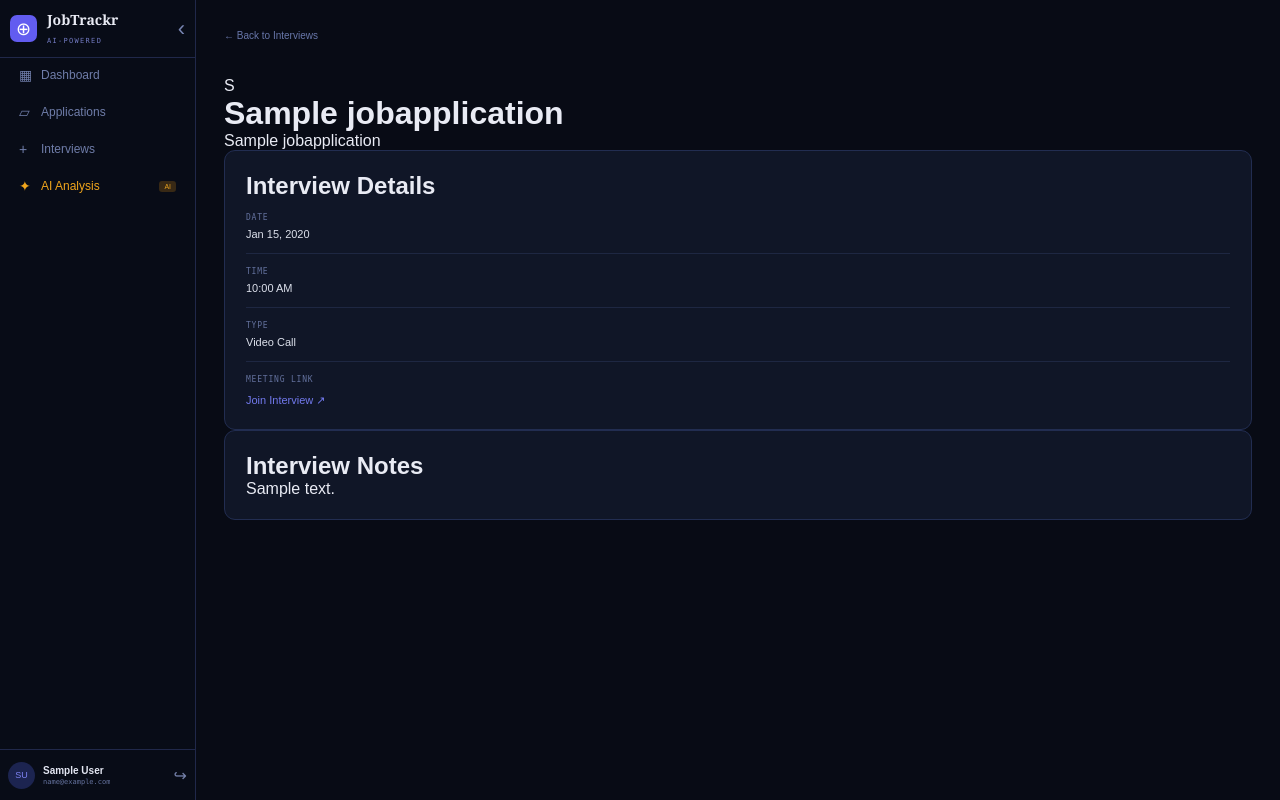
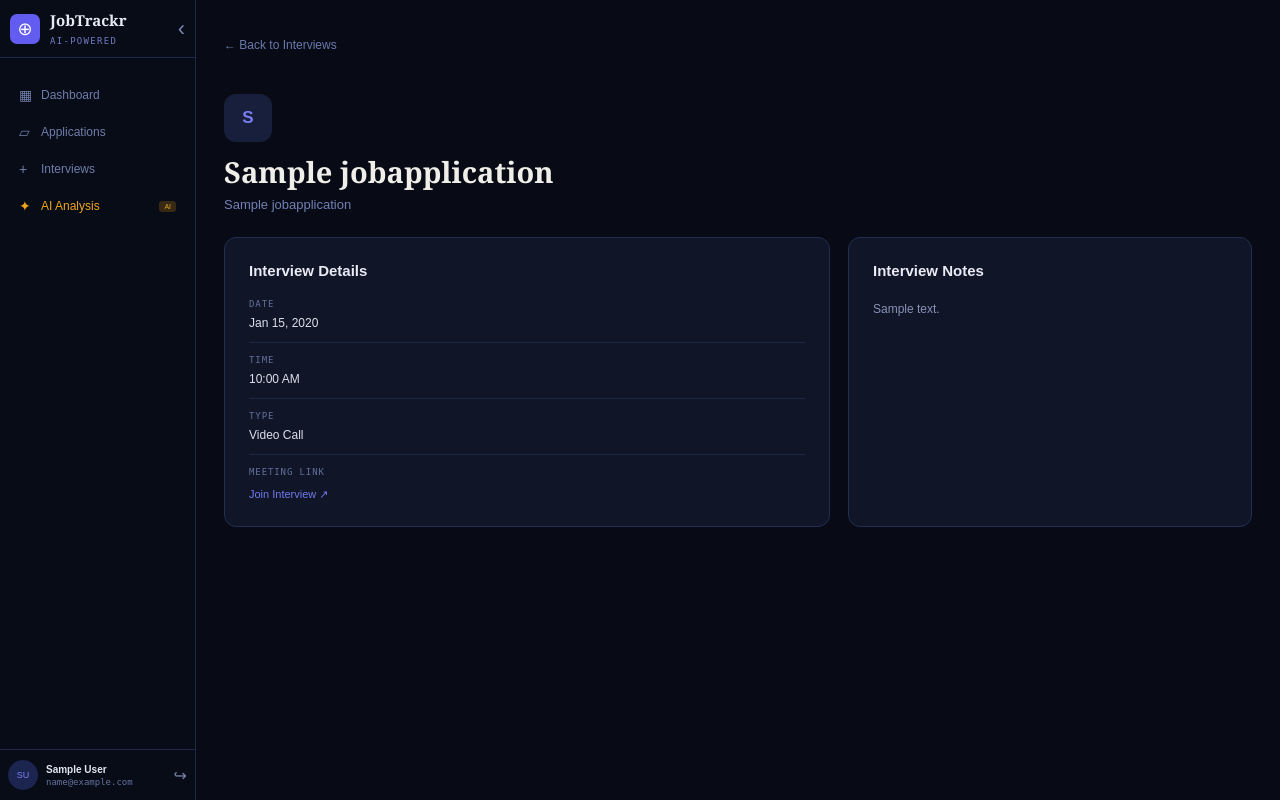
Before and after one commit to MaksudaParvin/AI-Powered-Job-Application-Tracker, a Django app: page /interviews/1/ in a window 1280 px wide. Run offline with Django 5.2, Linux system fonts and the light colour scheme; a user stored in the database is signed in; tables that the repository leaves empty hold one stand-in row (values such as "Sample post").

Commit message:
fix:fix ui issues

```diff
--- a/static/css/dashboard.css
+++ b/static/css/dashboard.css
@@ -61,8 +61,8 @@ a {
 }
 
 .brand-icon {
-    width: 27px;
-    height: 27px;
+    width: 30px;
+    height: 30px;
 
     background: #625cf0;
 
@@ -82,12 +82,12 @@ a {
 
 .brand-info h2 {
     font-family: Georgia, "Times New Roman", serif;
-    font-size: 14px;
+    font-size: 15px;
 }
 
 .brand-info span {
     font-family: monospace;
-    font-size: 7px;
+    font-size: 9px;
     letter-spacing: 1.3px;
     color: #737bc3;
 }
@@ -127,12 +127,12 @@ a {
 
     color: white;
 
-    font-size: 12px;
+    font-size: 13px;
     font-weight: 600;
 }
 
 .plus-icon {
-    font-size: 17px;
+    font-size: 18px;
 }
 
 
@@ -140,6 +140,7 @@ a {
 
 .sidebar-nav {
     padding: 0 7px;
+    padding-top: 20px;
 }
 
 .nav-item {
@@ -212,8 +213,8 @@ a {
 }
 
 .user-avatar {
-    width: 27px;
-    height: 27px;
+    width: 30px;
+    height: 30px;
 
     flex-shrink: 0;
 
@@ -260,7 +261,7 @@ a {
 
     font-family: monospace;
 
-    font-size: 7px;
+    font-size: 9px;
 }
 
 .logout-btn {
--- /dev/null
+++ b/static/css/interview-detail-page.css
@@ -0,0 +1,395 @@
+/* =========================================================
+   INTERVIEW DETAIL PAGE
+   Scoped only to .interview-detail-page
+========================================================= */
+
+.interview-detail-page {
+    width: 100%;
+    max-width: none;
+    margin: 0;
+    padding: 10px 0px 0px;
+    box-sizing: border-box;
+}
+
+
+/* =========================================================
+   BACK LINK
+========================================================= */
+
+.interview-detail-page .back-link {
+    display: inline-flex;
+
+    align-items: center;
+
+    margin-bottom: 22px;
+
+    color: #6979ad;
+
+    font-size: 12px;
+
+    text-decoration: none;
+
+    transition: color .2s ease;
+}
+
+
+.interview-detail-page .back-link:hover {
+    color: #7d83f2;
+}
+
+
+/* =========================================================
+   HEADER
+========================================================= */
+
+.interview-detail-page .interview-detail-header {
+    display: flex;
+
+    align-items: center;
+
+    justify-content: space-between;
+
+    gap: 25px;
+
+    margin-bottom: 25px;
+}
+
+
+/* =========================================================
+   COMPANY / TITLE
+========================================================= */
+
+.interview-detail-page .interview-detail-header > div:first-child {
+    min-width: 0;
+}
+
+
+.interview-detail-page .interview-detail-company {
+    width: 48px;
+    height: 48px;
+
+    display: flex;
+
+    align-items: center;
+    justify-content: center;
+
+    margin-bottom: 13px;
+
+    border-radius: 12px;
+
+    background: #171f3c;
+
+    color: #777ef1;
+
+    font-size: 17px;
+
+    font-weight: 600;
+}
+
+
+.interview-detail-page .interview-detail-header h1 {
+    margin: 0;
+
+    font-family:
+        Georgia,
+        "Times New Roman",
+        serif;
+
+    font-size: 29px;
+
+    line-height: 1.2;
+
+    color: #f0eee9;
+}
+
+
+.interview-detail-page .interview-detail-header p {
+    margin: 7px 0 0;
+
+    color: #7180b4;
+
+    font-size: 13px;
+}
+
+
+/* =========================================================
+   ACTIONS
+========================================================= */
+
+.interview-detail-page .detail-actions {
+    display: flex;
+
+    align-items: center;
+
+    gap: 8px;
+
+    flex-shrink: 0;
+}
+
+
+.interview-detail-page .detail-action {
+    height: 36px;
+
+    padding: 0 14px;
+
+    display: inline-flex;
+
+    align-items: center;
+    justify-content: center;
+
+    gap: 6px;
+
+    border: 1px solid #29365d;
+
+    border-radius: 7px;
+
+    background: #11182b;
+
+    color: #7886b2;
+
+    font-size: 11px;
+
+    text-decoration: none;
+
+    cursor: pointer;
+
+    transition: .2s ease;
+}
+
+
+.interview-detail-page .detail-action:hover {
+    border-color: #3a4770;
+
+    background: #151d34;
+
+    color: #8a94c7;
+}
+
+
+/* =========================================================
+   MAIN GRID
+========================================================= */
+
+.interview-detail-page .interview-detail-grid {
+    display: grid;
+
+    grid-template-columns:
+        minmax(0, 1.5fr)
+        minmax(300px, 1fr);
+
+    gap: 18px;
+
+    width: 100%;
+}
+
+
+/* =========================================================
+   DETAIL CARD
+========================================================= */
+
+.interview-detail-page .detail-card {
+    min-width: 0;
+
+    padding: 24px;
+
+    box-sizing: border-box;
+
+    background: #101627;
+
+    border: 1px solid #222d51;
+
+    border-radius: 12px;
+}
+
+
+.interview-detail-page .detail-card h2 {
+    margin: 0 0 20px;
+
+    color: #e9ebf4;
+
+    font-size: 15px;
+
+    font-weight: 550;
+}
+
+
+/* =========================================================
+   INFO ITEM
+========================================================= */
+
+.interview-detail-page .info-item {
+    padding: 12px 0;
+
+    border-bottom: 1px solid #1e2742;
+}
+
+
+.interview-detail-page .info-item:first-of-type {
+    padding-top: 0;
+}
+
+
+.interview-detail-page .info-item:last-child {
+    padding-bottom: 0;
+
+    border-bottom: none;
+}
+
+
+.interview-detail-page .info-item span {
+    display: block;
+
+    margin-bottom: 7px;
+
+    color: #63719d;
+
+    font-family: monospace;
+
+    font-size: 9px;
+
+    letter-spacing: .9px;
+}
+
+
+.interview-detail-page .info-item strong {
+    display: block;
+
+    color: #dce0eb;
+
+    font-size: 12px;
+
+    font-weight: 500;
+}
+
+
+/* =========================================================
+   MEETING LINK
+========================================================= */
+
+.interview-detail-page .info-item a {
+    display: inline-flex;
+
+    align-items: center;
+
+    gap: 5px;
+
+    color: #7279ed;
+
+    font-size: 11px;
+
+    text-decoration: none;
+
+    transition: color .2s ease;
+}
+
+
+.interview-detail-page .info-item a:hover {
+    color: #8a8fff;
+
+    text-decoration: underline;
+}
+
+
+/* =========================================================
+   INTERVIEW NOTES
+========================================================= */
+
+.interview-detail-page .interview-notes {
+    color: #8792b4;
+
+    font-size: 12px;
+
+    line-height: 1.8;
+}
+
+
+.interview-detail-page .interview-notes p {
+    margin: 0 0 10px;
+}
+
+
+.interview-detail-page .interview-notes p:last-child {
+    margin-bottom: 0;
+}
+
+
+.interview-detail-page .muted {
+    margin: 0;
+
+    color: #5f6d96;
+
+    font-size: 11px;
+
+    line-height: 1.7;
+}
+
+
+/* =========================================================
+   RESPONSIVE
+========================================================= */
+
+@media (max-width: 850px) {
+
+    .interview-detail-page {
+        padding: 25px 22px 40px;
+    }
+
+
+    .interview-detail-page .interview-detail-grid {
+        grid-template-columns: 1fr;
+    }
+
+}
+
+
+@media (max-width: 650px) {
+
+    .interview-detail-page {
+        padding: 20px 16px 35px;
+    }
+
+
+    .interview-detail-page .interview-detail-header {
+        flex-direction: column;
+
+        align-items: flex-start;
+
+        gap: 15px;
+    }
+
+
+    .interview-detail-page .detail-actions {
+        width: 100%;
+    }
+
+
+    .interview-detail-page .detail-action {
+        flex: 1;
+    }
+
+
+    .interview-detail-page .interview-detail-header h1 {
+        font-size: 24px;
+    }
+
+
+    .interview-detail-page .detail-card {
+        padding: 20px;
+    }
+
+}
+
+
+@media (max-width: 450px) {
+
+    .interview-detail-page .interview-detail-company {
+        width: 42px;
+        height: 42px;
+    }
+
+
+    .interview-detail-page .interview-detail-header h1 {
+        font-size: 21px;
+    }
+
+}
--- a/templates/applications/interview_form.html
+++ b/templates/applications/interview_form.html
@@ -16,7 +16,7 @@ Add Interview | JobTrackr
 
     <div class="interview-form-header">
 
-        <div>
+        <div class="interview-form-top">
 
             <a
                 href="{% url 'interview_list' %}"
--- a/templates/base.html
+++ b/templates/base.html
@@ -48,6 +48,11 @@
 
     <link rel="stylesheet" href="{% static 'css/ai_analysis_list.css' %}">
 
+    <link
+        rel="stylesheet"
+        href="{% static 'css/interview-detail-page.css' %}"
+    >
+
 </head>
 
 
```
Also changed, not shown: static/css/interview-form.css (+4 -4 lines).
